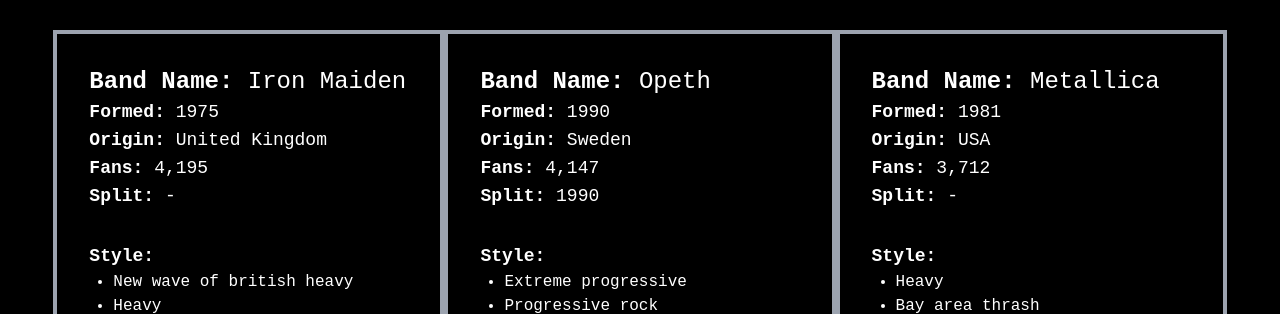
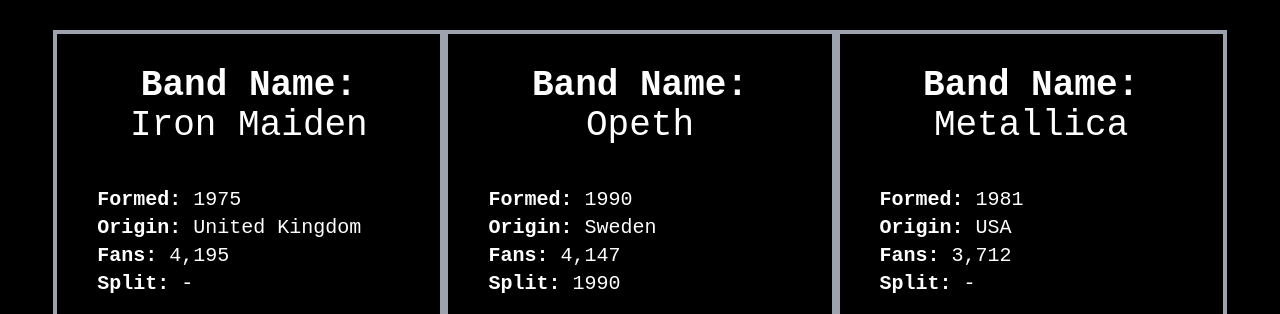
Before and after one commit to scottzyang/metal-bands, a React (Create React App) app: page / in a window 1280 px wide. Shown: the part 638-952 px from the top of the page. Built offline with nearby package versions, Linux system fonts and the light colour scheme; a web font is replaced by a local one.

Commit message:
Ajust styling of cards

```diff
--- a/src/components/BandCard/BandCard.js
+++ b/src/components/BandCard/BandCard.js
@@ -8,21 +8,21 @@
 
   const band_style = style.split(',').map((style_item) => {
     return (
-      <li className="ml-6 google-font text-m">{style_item}</li>
+      <li className="ml-6 google-font text-lg">{style_item}</li>
     )
   })
 
   return (
     <section>
-      <section className="m-8 flex flex-col items-start">
-        <p className="google-font text-2xl"><strong>Band Name: </strong>{band_name}</p>
-        <p className="google-font text-lg"><strong>Formed: </strong>{formed}</p>
-        <p className="google-font text-lg"><strong>Origin: </strong>{origin}</p>
-        <p className="google-font text-lg"><strong>Fans: </strong>{fans_format(fans)}</p>
-        <p className="google-font text-lg"><strong>Split: </strong>{split}</p>
+      <p className="google-font text-4xl m-8"><strong>Band Name: </strong>{band_name}</p>
+      <section className="m-10 flex flex-col items-start">
+        <p className="google-font text-xl"><strong>Formed: </strong>{formed}</p>
+        <p className="google-font text-xl"><strong>Origin: </strong>{origin}</p>
+        <p className="google-font text-xl"><strong>Fans: </strong>{fans_format(fans)}</p>
+        <p className="google-font text-xl"><strong>Split: </strong>{split}</p>
       </section>
-      <ul className="flex flex-col items-start m-8 list-disc">
-        <p className="google-font text-lg"><strong>Style:</strong></p>
+      <ul className="flex flex-col items-start m-10 list-disc">
+        <p className="google-font text-xl"><strong>Style:</strong></p>
           {band_style}
       </ul>
       <section>
```
